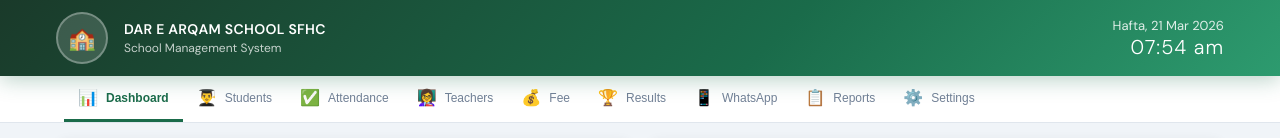
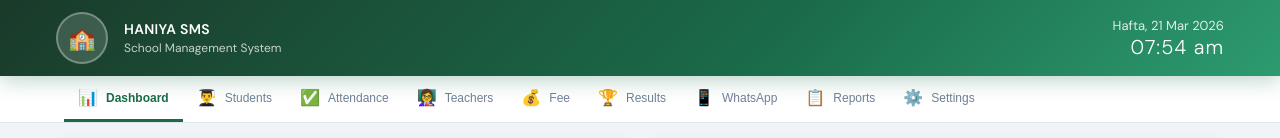
Before and after one commit to kaleemullah006/dar-e-arqam-school, a plain HTML site: page dar-e-arqam-school.html in a window 1280 px wide. Shown: the top 138 px of the page. Drawn offline with Linux system fonts and the light colour scheme; a web font is replaced by a local one.

Commit message:
Update dar-e-arqam-school.html

```diff
--- a/dar-e-arqam-school.html
+++ b/dar-e-arqam-school.html
@@ -303,7 +303,7 @@
   <div class="header-inner">
     <div class="logo-circle">🏫</div>
     <div>
-      <div class="school-name">DAR E ARQAM SCHOOL SFHC</div>
+      <div class="school-name">HANIYA SMS</div>
       <div class="school-sub">School Management System</div>
     </div>
     <div class="header-right">
```
